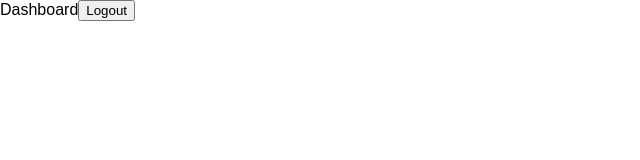
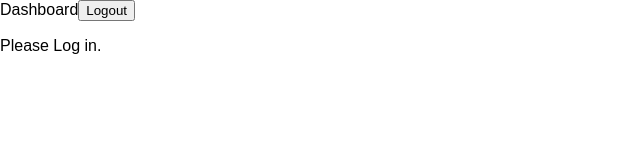
Before and after one commit to tarynficklin/scheduler, a React (Create React App) app: page /#/dashboard in a window 1280 px wide. Shown: the top 160 px of the page, without its empty margins (0-640 px from the left). Built offline with nearby package versions, Linux system fonts and the light colour scheme; no server answers.

Commit message:
page renders on ternary

```diff
--- a/src/components/Dashboard.js
+++ b/src/components/Dashboard.js
@@ -9,10 +9,22 @@ class Dashboard extends Component {
 
 	render () {
 		console.log(this.props.user)
+		let {user} = this.props;
 		return (
 			<div>
 				Dashboard
 				<button onClick={() => this.logout()}>Logout</button>
+				{
+					user.user_name ? (
+						<div>
+							<p>Account ID: {user.user_id}</p>
+							<p>Account Holder: {user.user_name}</p>
+							<p>Account Email: {user.user_email}</p>
+							<p>Account Number: {user.auth_id}</p>
+							<img src={user.auth_profile} alt="" />
+						</div>
+					) : <p>Please Log in.</p>
+				}
 			</div>
 		)
 	}
--- a/src/store.js
+++ b/src/store.js
@@ -3,7 +3,6 @@ import reducer from './ducks/reducer';
 import auth0 from './ducks/auth0';
 
 const rootReducer = combineReducers({reducer,	auth0});
-
 const store = createStore(rootReducer, window.__REDUX_DEVTOOLS_EXTENSION__ && window.__REDUX_DEVTOOLS_EXTENSION__());
 
 export default store;
```
